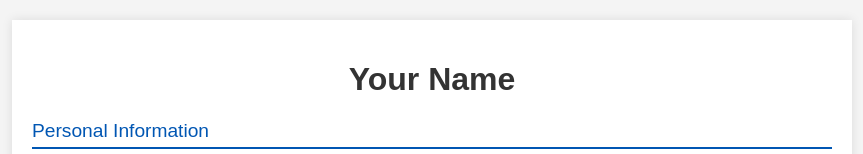
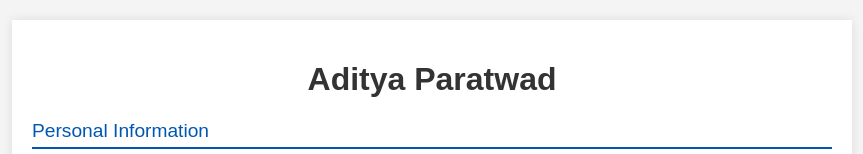
Before and after one commit to aditya-2317/aditya-2317.github.io, a plain HTML site: page index.html in a window 1280 px wide. Shown: the top 154 px of the page, without its empty margins (208-1071 px from the left). Drawn offline with Linux system fonts and the light colour scheme.

Commit message:
Update index.html

```diff
--- a/index.html
+++ b/index.html
@@ -52,7 +52,7 @@
 </head>
 <body>
     <div class="container">
-        <h1>Your Name</h1>
+        <h1>Aditya Paratwad</h1>
 
         <div class="section">
             <div class="section-title">Personal Information</div>
```
